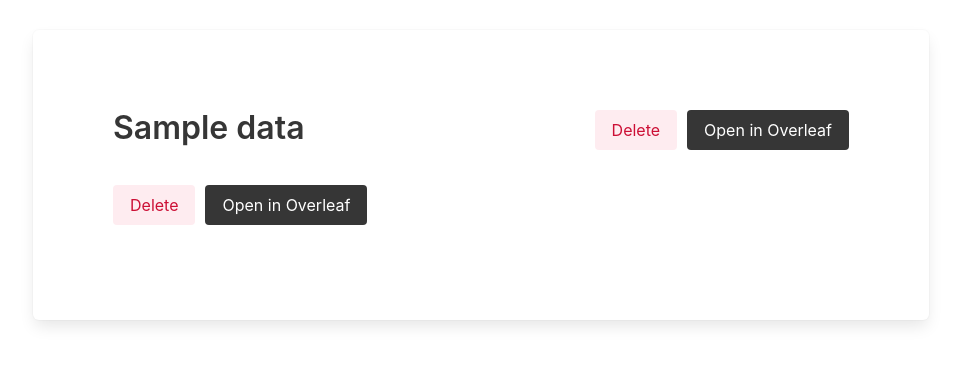
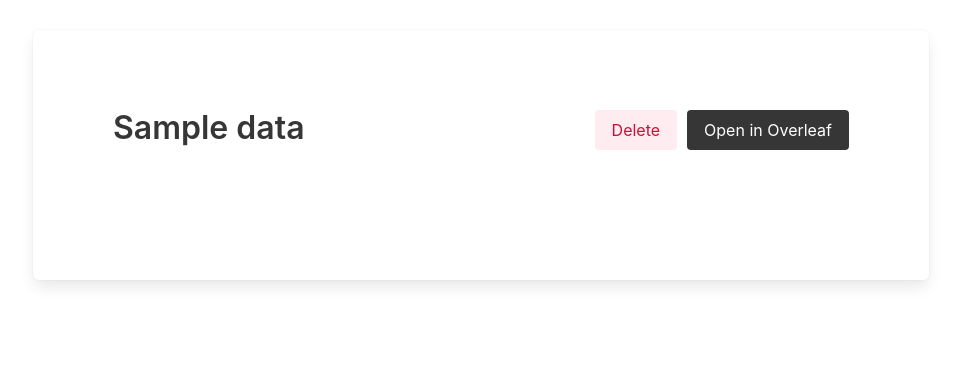
Before and after one commit to kavishsathia/tau, a Flask app: template templates/contributions.html in a window 1280 px wide. Shown: the part 75-440 px from the top of the page, without its empty margins (159-1120 px from the left). Run offline with Flask 2, Linux system fonts and the light colour scheme; the template is opened without the code that fills it: most values are stand-ins (such as "Sample title", 1, 10 or a date in 2020); some libraries are stand-ins or nearby versions.

Commit message:
forty-one

```diff
--- a/templates/contributions.html
+++ b/templates/contributions.html
@@ -199,25 +199,17 @@
                 </div>
                 <div class="laptop end">
                     <form action="/delete" method="POST" class="icon-margin laptop">
-                        <button class="button is-danger is-light" name="delete" value="{{ hash[0] }}">Delete</button>
+                        <button class="laptop button is-danger is-light" name="delete" value="{{ hash[0] }}">Delete</button>
                     </form>
+                    <a href="https://www.overleaf.com/docs?snip_uri=http://ec2-54-169-42-44.ap-southeast-1.compute.amazonaws.com:5003/static/{{ hash[5] }}.tex">
+                        <button class="laptop button is-dark ">Open in Overleaf</button>
+                    </a>
+                </div>
+                <div class="mobile start">
                     <form action="/delete" method="POST" class="icon-margin mobile">
                         <button class="button is-danger is-light is-small" name="delete" value="{{ hash[0] }}">Delete</button>
                     </form>
                     <a href="https://www.overleaf.com/docs?snip_uri=http://ec2-54-169-42-44.ap-southeast-1.compute.amazonaws.com:5003/static/{{ hash[5] }}.tex">
-                        <button class="laptop button is-dark ">Open in Overleaf</button>
-                        <button class="mobile button is-dark is-small">Open in Overleaf</button>
-                    </a>
-                </div>
-                <div class="mobile start">
-                    <form action="/delete" method="POST" class="icon-margin laptop">
-                        <button class="button is-danger is-light" name="delete" value="{{ hash[0] }}">Delete</button>
-                    </form>
-                    <form action="/delete" method="POST" class="icon-margin mobile">
-                        <button class="button is-danger is-light is-small" name="delete" value="{{ hash[0] }}">Delete</button>
-                    </form>
-                    <a href="https://www.overleaf.com/docs?snip_uri=http://ec2-54-169-42-44.ap-southeast-1.compute.amazonaws.com:5003/static/{{ hash[5] }}.tex">
-                        <button class="laptop button is-dark ">Open in Overleaf</button>
                         <button class="mobile button is-dark is-small">Open in Overleaf</button>
                     </a>
                 </div>
```
